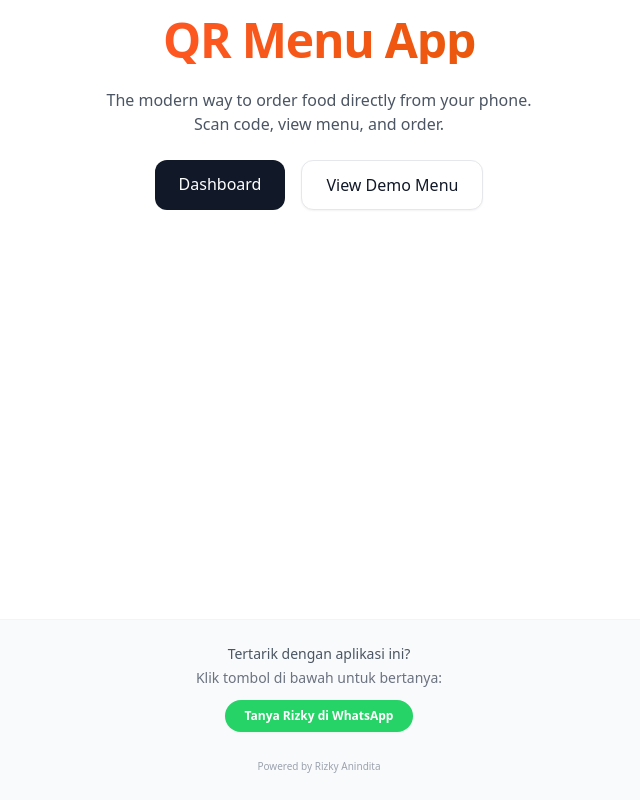
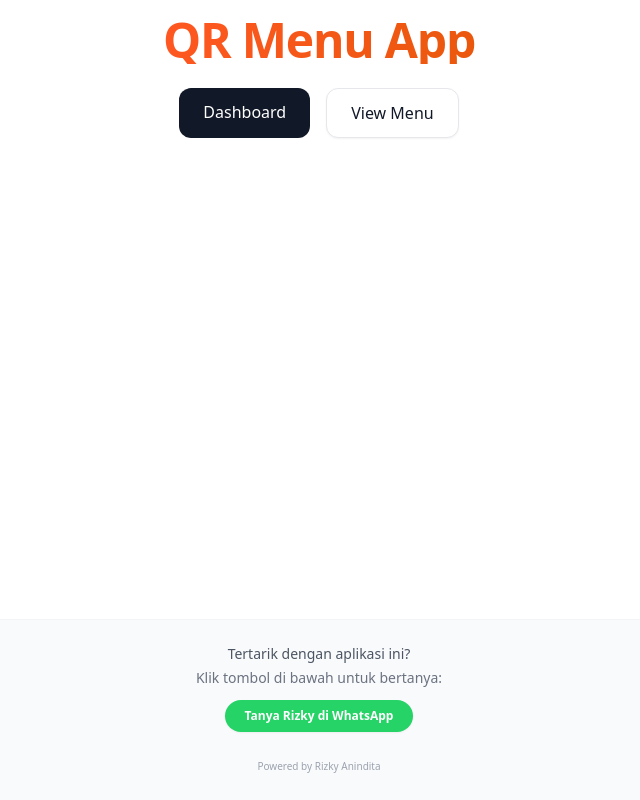
Before and after one commit to rizkyanindita/Menu-Taichan-Hilmi, a Next.js app: page / in a window 1280 px wide. Shown: the whole page, without its empty margins (321-961 px from the left). Built offline with nearby package versions, Linux system fonts and the light colour scheme.

Commit message:
landing page updated

```diff
--- a/app/page.js
+++ b/app/page.js
@@ -6,13 +6,11 @@ export default function Home() {
             <h1 className="text-3xl sm:text-5xl font-extrabold tracking-tight bg-gradient-to-r from-primary to-orange-600 bg-clip-text text-transparent px-2 leading-tight">
                 QR Menu App
             </h1>
-            <p className="text-sm sm:text-base text-gray-600 dark:text-gray-400 max-w-[280px] sm:max-w-md mx-auto leading-relaxed">
-                The modern way to order food directly from your phone. Scan code, view menu, and order.
-            </p>
+
             <div className="flex flex-wrap gap-4 justify-center">
                 {/* <Link href="/dashboard?role=owner" className="px-6 py-3 bg-gradient-to-r from-purple-600 to-indigo-600 text-white rounded-xl font-medium hover:from-purple-700 hover:to-indigo-700 transition-all shadow-lg">Owner Dashboard</Link> */}
                 <Link href="/login" className="px-6 py-3 bg-gray-900 text-white rounded-xl font-medium hover:bg-gray-800 transition-colors">Dashboard</Link>
-                <Link href="/menu/demo-cafe" className="px-6 py-3 bg-white border border-gray-200 text-gray-900 rounded-xl font-medium hover:bg-gray-50 transition-colors shadow-sm">View Demo Menu</Link>
+                <Link href="/menu/demo-cafe" className="px-6 py-3 bg-white border border-gray-200 text-gray-900 rounded-xl font-medium hover:bg-gray-50 transition-colors shadow-sm">View Menu</Link>
                 {/* <Link href="/trial-menu" className="px-6 py-3 bg-primary text-white rounded-xl font-medium hover:bg-orange-600 transition-colors shadow-sm">View Trial Menu</Link> */}
             </div>
 
```
